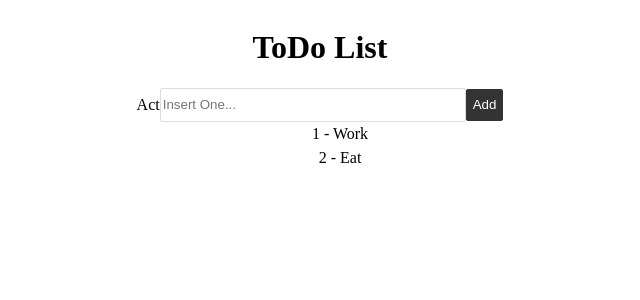
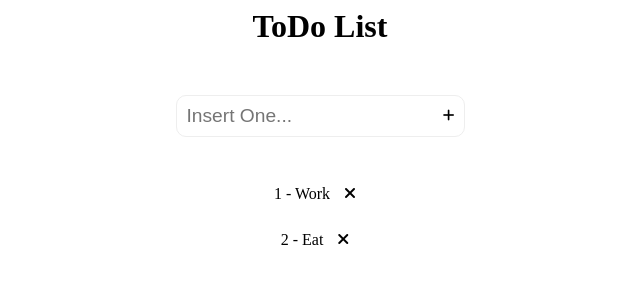
Before and after one commit to JhonathanMusa/angular-to-do, an Angular app: page / in a window 1280 px wide. Shown: the top 300 px of the page, without its empty margins (320-960 px from the left). Built offline with nearby package versions, Linux system fonts and the light colour scheme.

Commit message:
updated form and styles

```diff
--- a/src/app/app.component.css
+++ b/src/app/app.component.css
@@ -1,31 +1,68 @@
-.container {
-  display: flex;
-  flex-direction: column;
-  justify-content: center;
-  align-items: center;
+* {
+  padding: 0;
+  margin: 0;
 }
 
-input[type="text"] {
-  width: 300px;
+body {
+  box-sizing: border-box;
+}
+
+.container {
+  margin: auto;
+  display: flex;
+  justify-content: center;
+}
+
+h1 {
+  text-align: center;
+  margin-bottom: 50px;
+}
+
+.form-container {
+  display: flex;
+  position: absolute;
+}
+
+.form-body {
+  position: relative;
+}
+
+.form-input {
+  font-size: 1.2rem;
   height: 30px;
-  border: 1px solid #ddd;
-  border-radius: 2px;
+  border-radius: 10px;
+  padding: 5px 30px 5px 10px;
+  border: 1px solid #eee;
+  outline: none;
 }
 
 .add {
-  height: 32px;
-  border: 1px solid #333;
-  border-radius: 2px;
-  background: #333;
-  color: #fff;
+  position: absolute;
+  right: 0;
+  top: 0;
+  height: 100%;
+  cursor: pointer;
+
+  border: none;
+  background: none;
 }
 
-ul{
-  margin: 3px;
+i{
+  padding: 10px;
 }
 
-ul > li {
-  display: inline-block;
+.item-list {
+  display: flex;
+  flex-direction: column;
+  padding-top: 5rem;
+  text-align: center;
+}
+
+.item-list > ul > li {
   list-style-type: none;
-
+  /*   border: 1px solid #eee; */
+  width: 280px;
+  height: 30px;
+  border-radius: 10px;
+  margin-bottom: 1rem;
 }
--- a/src/app/app.component.html
+++ b/src/app/app.component.html
@@ -1,18 +1,24 @@
+<h1>ToDo List</h1>
 <div class="container">
-  <h1>ToDo List</h1>
-
-  <form (ngSubmit)="onSubmit()">
-    <label for="act">Act</label>
+  <form class="form-container" (ngSubmit)="onSubmit()">
+    <div class="form-body">
       <input
+        class="form-input"
         type="text"
         id="text"
         [formControl]="text"
         placeholder="Insert One..."
       />
-    <button class="add">Add</button>
+      <button class="add"><i class="fas fa-plus"></i></button>
+    </div>
   </form>
 
-  <ul *ngFor="let act of activities; let index = index">
-    <li>{{ index + 1 }} - {{ act }}</li>
+  <div class="item-list">
+    <ul *ngFor="let item of activities; let index = index">
+      <li>
+        {{ index + 1 }} - {{ item }}
+        <i class="fas fa-times"></i>
+      </li>
     </ul>
   </div>
+</div>
--- a/src/app/app.component.ts
+++ b/src/app/app.component.ts
@@ -19,13 +19,13 @@ export class AppComponent {
     this.activities.push(this.text.value)
   }
 
-  deletAct(index: number) {
-    for (let x = 0; x < this.activities.length; x++)
-      if (this.activities[x] == this.text.value) {
-        this.activities.splice(x, 1)
-        return
-      }
-  }
+  /*  deletAct(index: number) {
+     for (let x = 0; x < this.activities.length; x++)
+       if (this.activities[x] == this.text.value) {
+         this.activities.splice(x, 1)
+         return
+       }
+   } */
 
 
 }
--- a/src/index.html
+++ b/src/index.html
@@ -1,11 +1,15 @@
-<!doctype html>
+<!DOCTYPE html>
 <html lang="en">
   <head>
-  <meta charset="utf-8">
+    <meta charset="utf-8" />
     <title>ToDo</title>
-  <base href="/">
-  <meta name="viewport" content="width=device-width, initial-scale=1">
-  <link rel="icon" type="image/x-icon" href="favicon.ico">
+    <base href="/" />
+    <meta name="viewport" content="width=device-width, initial-scale=1" />
+    <link rel="icon" type="image/x-icon" href="favicon.ico" />
+    <script
+      src="https://kit.fontawesome.com/64fe137729.js"
+      crossorigin="anonymous"
+    ></script>
   </head>
   <body>
     <app-root></app-root>
```
Lines whose indentation alone changed are shown as unchanged.
